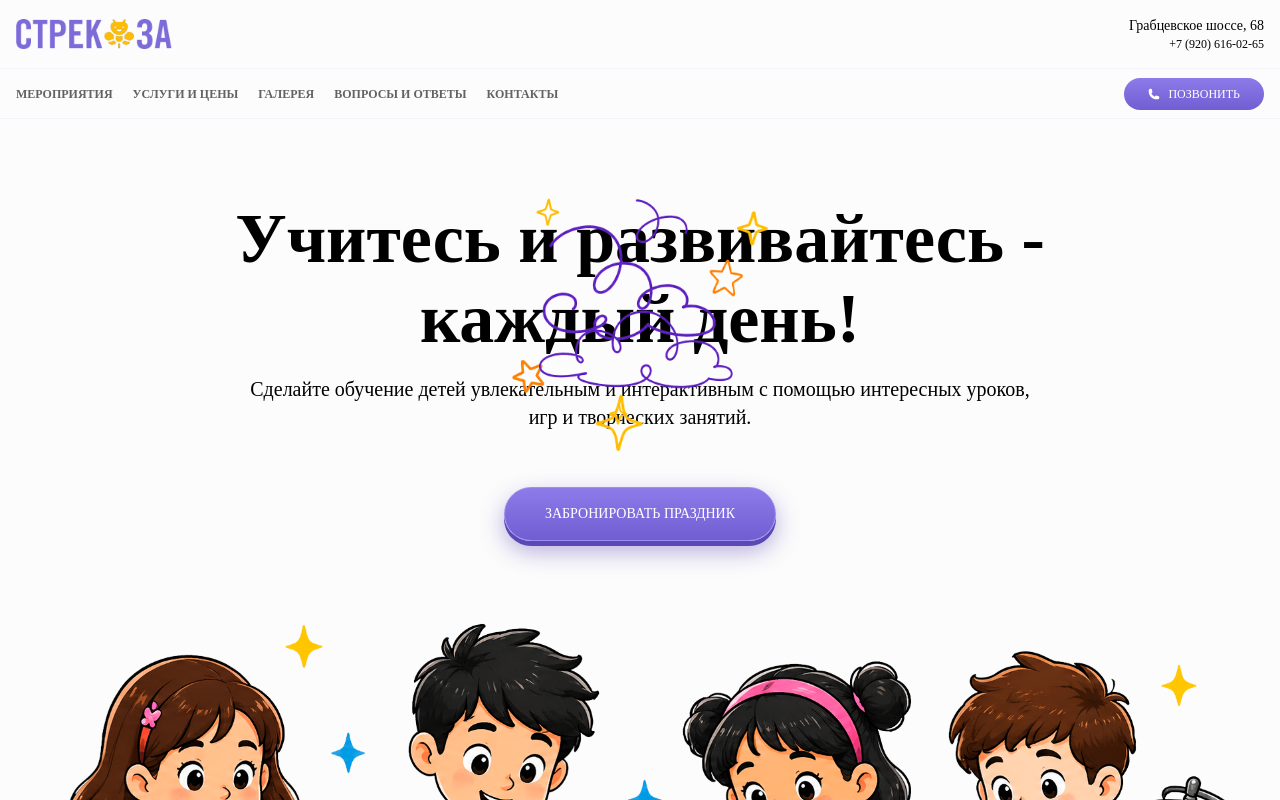
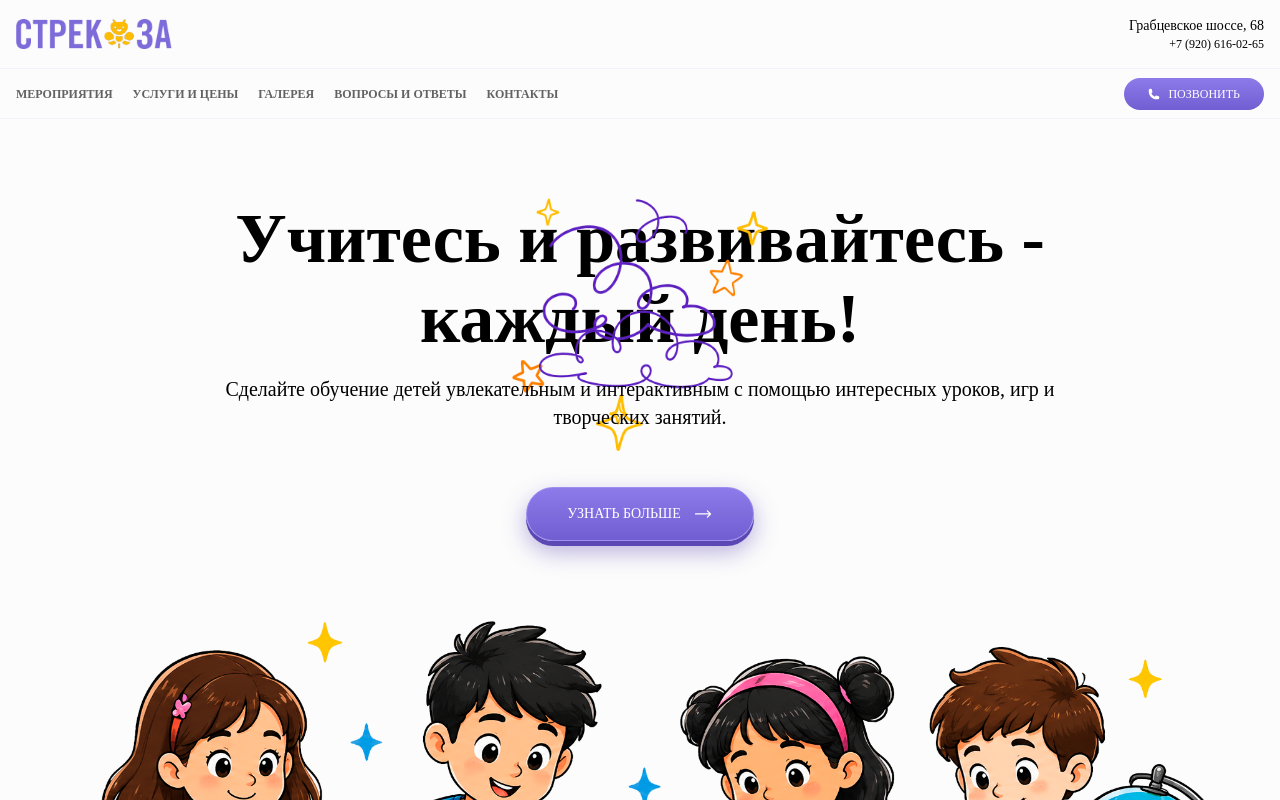
Before and after one commit to developer-samara-web/strekoza94.ru, a Next.js app: page / in a window 1280 px wide. Shown: the top 800 px of the page. Built offline with nearby package versions, Linux system fonts and the light colour scheme; a web font is replaced by a local one.

Commit message:
refactor: reorganize CSS for better readability and maintainability

```diff
--- a/components/Hero/Hero.css
+++ b/components/Hero/Hero.css
@@ -1,21 +1,76 @@
 @reference "../../app/globals.css";
 
 .hero {
-	@apply py-5 lg:py-20 relative overflow-hidden 2xl:overflow-visible;
+	/* Position */
+	@apply relative;
+
+	/* Spacing */
+	@apply py-5 lg:py-20;
+
+	/* Overflow */
+	@apply overflow-hidden 2xl:overflow-visible;
 }
 
-.hero__inner{
-	@apply flex flex-col items-center justify-center px-3 lg:px-0 w-full gap-4 before:absolute before:right-[-100] before:top-55 before:h-64 before:w-64 before:-translate-y-1/2 before:bg-[url('/images/hero/hero-cloude-1.png')] before:bg-contain before:bg-no-repeat before:content-[''] after:absolute after:left-[-100] after:top-50 after:h-64 after:w-64 after:-translate-y-1/2 after:bg-[url('/images/hero/hero-cloude-2.png')] after:bg-contain after:bg-no-repeat after:content-['']
+
+.hero__inner {
+	/* Layout */
+	@apply flex flex-col items-center justify-center;
+
+	/* Sizing */
+	@apply w-full;
+
+	/* Spacing */
+	@apply gap-4 px-3 lg:px-0;
+
+	/* Decoration */
+	@apply before:absolute;
+	@apply before:right-[-100] before:top-55;
+	@apply before:h-64 before:w-64;
+	@apply before:-translate-y-1/2;
+	@apply before:bg-[url('/images/hero/hero-cloude-1.png')];
+	@apply before:bg-contain before:bg-no-repeat;
+	@apply before:content-[''];
+
+	@apply after:absolute;
+	@apply after:left-[-100] after:top-50;
+	@apply after:h-64 after:w-64;
+	@apply after:-translate-y-1/2;
+	@apply after:bg-[url('/images/hero/hero-cloude-2.png')];
+	@apply after:bg-contain after:bg-no-repeat;
+	@apply after:content-[''];
+
+	/* Responsive */
+	@apply before:hidden after:hidden;
+	@apply lg:before:block lg:after:block;
 }
 
-.hero__title{
-	@apply text-[30px]/10 lg:text-[70px]/20 font-bold text-center;
+
+.hero__title {
+	/* Sizing */
+	@apply max-w-[900px];
+
+	/* Typography */
+	@apply text-center text-[30px]/10 font-bold;
+	@apply lg:text-[70px]/20;
 }
 
-.hero__description{
-	@apply text-base text-center lg:text-xl mb-4 lg:mb-10;
+
+.hero__description {
+	/* Sizing */
+	@apply z-10 max-w-[900px];
+
+	/* Spacing */
+	@apply mb-4 lg:mb-10;
+
+	/* Typography */
+	@apply text-center text-base lg:text-xl;
 }
 
-.hero__image{
+
+.hero__image {
+	/* Sizing */
+	@apply w-[1200px] max-w-[1400px];
+
+	/* Spacing */
 	@apply pt-10;
 }
--- a/components/Hero/Hero.js
+++ b/components/Hero/Hero.js
@@ -3,16 +3,30 @@ import './Hero.css';
 import Image from "next/image";
 import Button from '@/ui/Button/Button';
 import Section from '@/ui/Section/Section';
+import { ArrowLongRightIcon } from '@heroicons/react/24/solid';
 
 const Hero = () => {
+	const { header, button } = {
+		header: {
+			title: "Учитесь и развивайтесь - каждый день!",
+			description: "Сделайте обучение детей увлекательным и интерактивным с помощью интересных уроков, игр и творческих занятий."
+		},
+		button: {
+			type: "link",
+			name: "Узнать больше",
+			icon: <ArrowLongRightIcon className="size-5" />,
+			url: "#about"
+		}
+	}
+
 	return (
-		<Section className="hero">
+		<Section header={false} className="hero">
 			<div className="hero__inner">
-				<div className="hero__title">Учитесь и развивайтесь -<br></br> каждый день!</div>
-				<div className="hero__description">Сделайте обучение детей увлекательным и интерактивным с помощью интересных уроков,<br></br>игр и творческих занятий.</div>
-				<Button type="link" className="button button-md button-primary" url="#" text="Забронировать праздник" />
+				<div className="hero__title">{header.title}</div>
+				<div className="hero__description">{header.description}</div>
+				<Button type={button.type} className="button button-md button-primary" url={button.url} text={button.name} icon={button.icon} />
 			</div>
-			<Image className="hero__image" src="/images/hero/hero.png" width="1400" height="500" alt="hero" />
+			<Image className="hero__image" src="/images/hero/hero.png" width="1926" height="816" loading="eager" alt="Учитесь и развивайтесь - каждый день!" />
 		</Section>
 	);
 }
```
